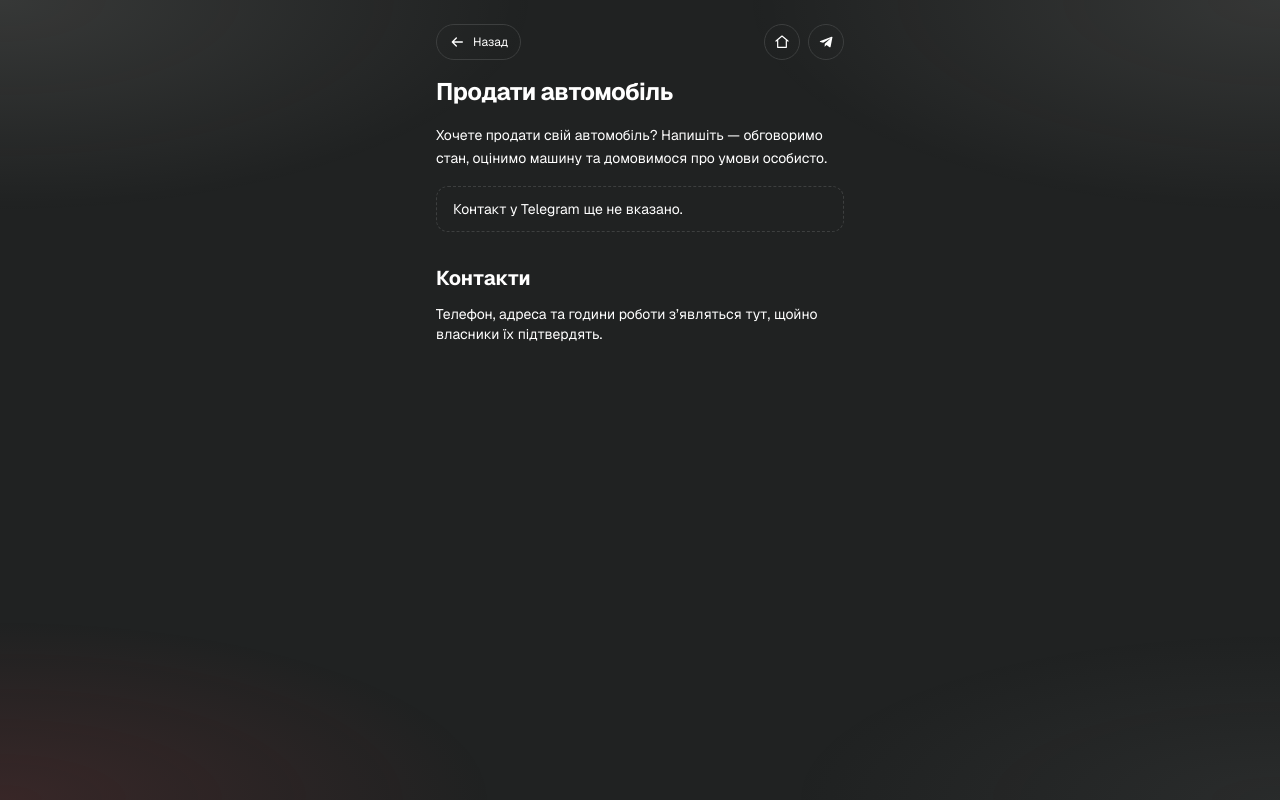
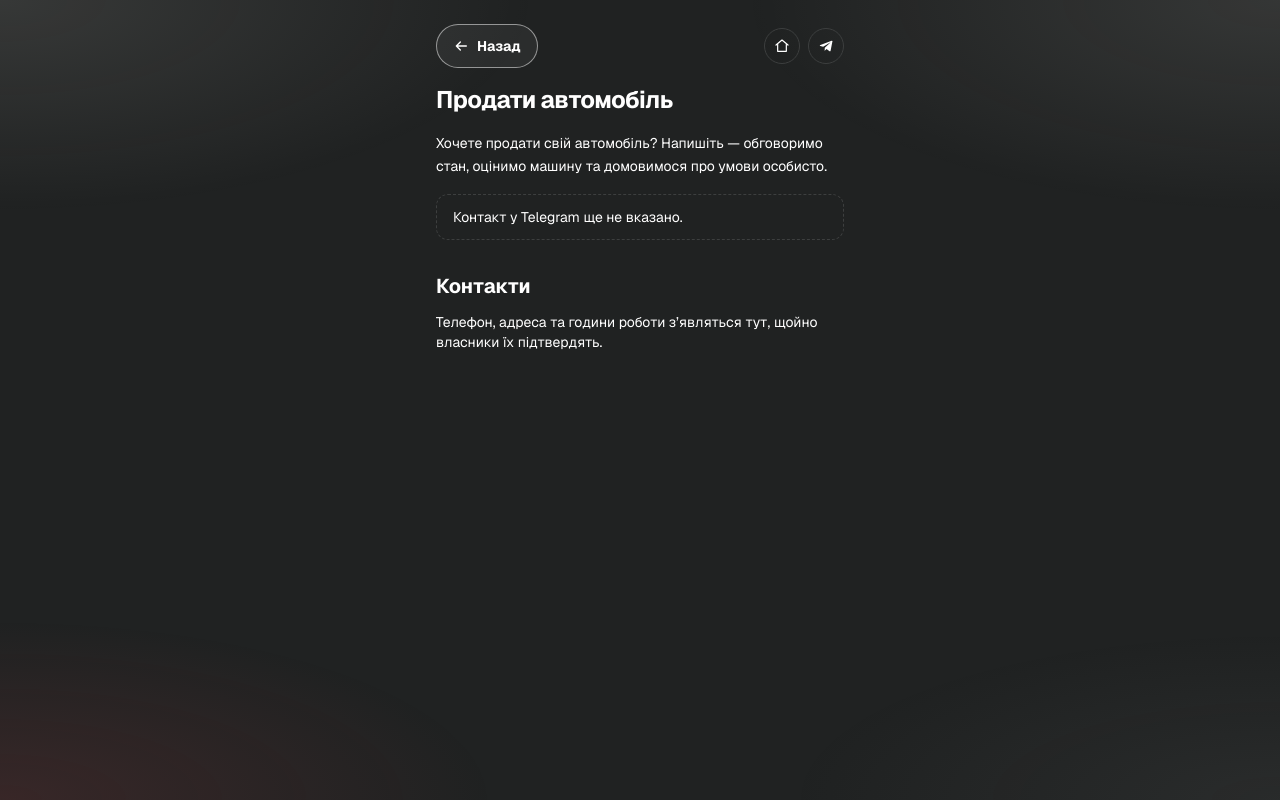
Before and after one commit to alexoverlevelse-cell/ncar, a Next.js app: page /contact in a window 1280 px wide. Built offline with nearby package versions, Linux system fonts and the light colour scheme.

Commit message:
Update PageHeader.tsx

```diff
--- a/src/components/PageHeader.tsx
+++ b/src/components/PageHeader.tsx
@@ -16,7 +16,7 @@ export function PageHeader({
     <header className="px-5 pb-4 pt-6">
       {backHref && (
         <nav className="mb-4 flex items-center justify-between gap-3">
-          <Link href={backHref} aria-label="Назад" className="inline-flex h-9 items-center gap-2 rounded-full border border-border px-3 text-xs text-muted">
+          <Link href={backHref} aria-label="Назад" className="inline-flex h-11 items-center gap-2 rounded-full border border-white/50 bg-white/5 px-4 text-sm font-bold text-white">
             <ArrowLeftIcon className="h-4 w-4" /> Назад
           </Link>
           <div className="flex gap-2">
@@ -29,7 +29,7 @@ export function PageHeader({
           </div>
         </nav>
       )}
-      <h1 className="text-2xl font-semibold tracking-tight">{title}</h1>
+      <h1 className="text-2xl font-bold tracking-tight text-white">{title}</h1>
       {subtitle && <p className="mt-1 text-sm text-muted">{subtitle}</p>}
     </header>
   );
```
